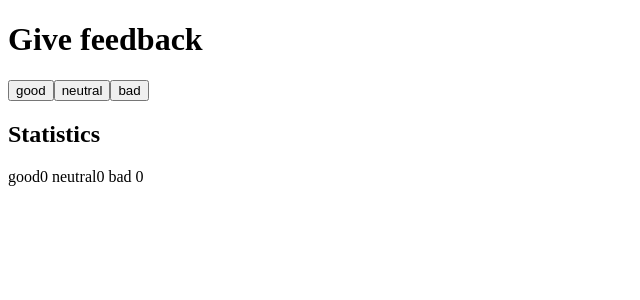
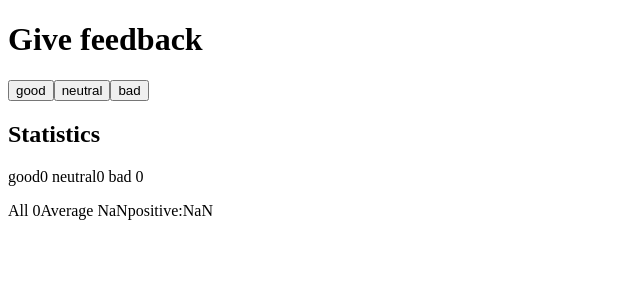
Before and after one commit to Kamrulislam7/fullstackopen, a React (Vite) app in the folder part1/unicafe/: page / in a window 1280 px wide. Shown: the top 300 px of the page, without its empty margins (0-640 px from the left). Built offline with nearby package versions, Linux system fonts and the light colour scheme.

Commit message:
unicafe_2

```diff
--- a/part1/unicafe/src/App.jsx
+++ b/part1/unicafe/src/App.jsx
@@ -20,6 +20,8 @@ const App = () => {
     setBad(newBad);
   };
 
+  const total = good + neutral + bad;
+
   return (
     <div>
       <h1>Give feedback</h1>
@@ -31,6 +33,12 @@ const App = () => {
       <p>
         good{good} neutral{neutral} bad {bad}
       </p>
+
+      <p>
+        All {total}
+        Average {(good + -bad) / total}
+        positive:{(good / total) * 100}
+      </p>
     </div>
   );
 };
```
